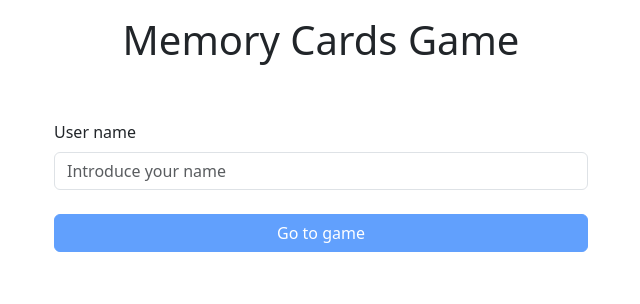
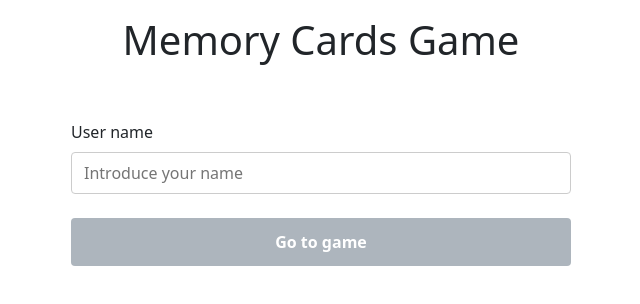
Before and after one commit to abelcerezuela/memory-cards-game, an Angular app in the folder memory-cards-angular-app/: page /home in a window 1280 px wide. Shown: the top 304 px of the page, without its empty margins (319-959 px from the left). Built offline with nearby package versions, Linux system fonts and the light colour scheme.

Commit message:
add styles and form control

```diff
--- a/memory-cards-angular-app/src/app/components/game/game.component.css
+++ b/memory-cards-angular-app/src/app/components/game/game.component.css
@@ -0,0 +1,118 @@
+.game {
+  display: flex;
+  flex-direction: column;
+  gap: 1rem;
+  margin: 1rem 0;
+}
+
+.game__header {
+  display: flex;
+  justify-content: space-between;
+  align-items: center;
+  margin: 1rem;
+}
+
+.game__player,
+.game__score {
+  margin: 0;
+  font-weight: 500;
+}
+
+.game__body {
+  margin: 1rem;
+}
+
+.game__status {
+  display: flex;
+  justify-content: space-between;
+  align-items: center;
+  margin-bottom: 1.5rem;
+}
+
+.game__question,
+.game__current-score {
+  margin: 0;
+  font-size: 1.1rem;
+}
+
+.game__grid {
+  margin-bottom: 1.5rem;
+}
+
+.game__row {
+  display: flex;
+  flex-wrap: wrap;
+  gap: 1rem;
+}
+
+.game__cell {
+  flex: 1 1 calc(33.333% - 1rem);
+}
+
+.game__number {
+  width: 100%;
+  padding: 2rem;
+  font-size: 1.5rem;
+  font-weight: bold;
+  border: 1px solid #ccc;
+  background-color: #f8f9fa;
+  text-align: center;
+  border-radius: 6px;
+  cursor: pointer;
+  transition: background-color 0.3s ease, color 0.3s ease;
+}
+
+.game__number--correct {
+  background-color: #198754;
+  color: #fff;
+}
+
+.game__number--wrong {
+  background-color: #dc3545;
+  color: #fff;
+}
+
+.game__number--hidden {
+  background-color: #e9ecef;
+  color: #000;
+}
+
+.game__number:disabled {
+  cursor: not-allowed;
+  opacity: 0.6;
+}
+
+.game__level {
+  margin-bottom: 1.5rem;
+}
+
+.game__label {
+  display: block;
+  margin-bottom: 0.5rem;
+  font-weight: 500;
+}
+
+.game__select {
+  width: auto;
+  padding: 0.5rem 1rem;
+  font-size: 1rem;
+}
+
+.game__start {
+  text-align: center;
+}
+
+.game__start-button {
+  padding: 0.75rem 1.5rem;
+  background-color: #0d6efd;
+  color: white;
+  border: none;
+  border-radius: 4px;
+  font-weight: bold;
+  cursor: pointer;
+  transition: background-color 0.3s ease;
+}
+
+.game__start-button:hover {
+  background-color: #0b5ed7;
+}
--- a/memory-cards-angular-app/src/app/components/game/game.component.html
+++ b/memory-cards-angular-app/src/app/components/game/game.component.html
@@ -1,25 +1,25 @@
-<div class="container">
-  <header class="d-flex justify-content-between align-items-center m-3">
-    <p>Player: {{ playerName }}</p>
-    <p>Historical score: {{ historicalScore }}</p>
+<section class="game">
+  <header class="game__header">
+    <p class="game__player">Player: {{ playerName }}</p>
+    <p class="game__score">Historical score: {{ historicalScore }}</p>
   </header>
 
-  <div class="m-3">
+  <div class="game__body">
     @if (started){
-      <div class="d-flex justify-content-between align-items-center mb-3">
-        <p>¿Where is number {{ targetNumber }}?</p>
-        <p>Current score: {{ currentScore }}</p>
+      <div class="game__status">
+        <p class="game__question">¿Where is number {{ targetNumber }}?</p>
+        <p class="game__current-score">Current score: {{ currentScore }}</p>
       </div>
-      <div class="mb-3">
-        <div class="row">
+      <div class="game__grid">
+        <div class="game__row">
           @for (num of randomNumbers; track $index) {
-            <div class="col-4 p-2">
+            <div class="game__cell">
               <button
-                class="w-100 border p-4 fs-3 fw-bold d-flex justify-content-center align-items-center position-relative"
+                class="game__number"
                 [ngClass]="{
-                  'bg-success text-white': selectedIndex === $index && correct,
-                  'bg-danger text-white': selectedIndex === $index && !correct,
-                  'bg-light': selectedIndex !== $index
+                  'game__number--correct': selectedIndex === $index && correct,
+                  'game__number--wrong': selectedIndex === $index && !correct,
+                  'game__number--hidden': selectedIndex !== $index
                 }"
                 (click)="selectNumber($index)"
                 [disabled]="!waitingForSelection"
@@ -32,19 +32,18 @@
       </div>
     } @else {
       <!-- Level -->
-      <div class="mb-3">
-        <label for="level" class="form-label">Select level:</label>
-        <select id="level" class="form-select w-auto" [(ngModel)]="level">
+      <div class="game__level">
+        <label for="level" class="game__label">Select level:</label>
+        <select id="level" class="game__select" [(ngModel)]="level">
           <option value="easy">Easy (10s)</option>
           <option value="medium">Medium (5s)</option>
           <option value="hard">High (2s)</option>
         </select>
       </div>
       <!-- Start button -->
-      <div>
-        <button class="btn btn-primary" (click)="startGame()">Start game</button>
+      <div class="game__start">
+        <button class="game__start-button" (click)="startGame()">Start game</button>
       </div>
     }
   </div>
-
-</div>
+</section>
--- a/memory-cards-angular-app/src/app/components/home/home.component.css
+++ b/memory-cards-angular-app/src/app/components/home/home.component.css
@@ -0,0 +1,73 @@
+.home {
+  display: flex;
+  flex-direction: column;
+  justify-content: space-between;
+  align-items: center;
+  margin: 1rem 0;
+}
+
+.home__header {
+  width: 100%;
+  margin-bottom: 3rem;
+  text-align: center;
+}
+
+.home__title {
+  width: 100%;
+}
+
+.home__heading {
+  font-size: 2rem;
+  font-weight: bold;
+}
+
+.home__form {
+  width: 100%;
+  display: flex;
+  justify-content: center;
+}
+
+.home__fieldset {
+  width: 100%;
+  max-width: 500px;
+  border: none;
+  padding: 0;
+}
+
+.home__form-group {
+  margin-bottom: 1.5rem;
+}
+
+.home__label {
+  display: block;
+  margin-bottom: 0.5rem;
+  font-weight: 500;
+}
+
+.home__input {
+  width: 100%;
+  padding: 0.5rem 0.75rem;
+  border: 1px solid #ccc;
+  border-radius: 4px;
+}
+
+.home__button {
+  width: 100%;
+  padding: 0.75rem;
+  background-color: #0d6efd;
+  color: white;
+  border: none;
+  border-radius: 4px;
+  font-weight: bold;
+  cursor: pointer;
+  transition: background-color 0.3s ease;
+}
+
+.home__button:disabled {
+  background-color: #adb5bd;
+  cursor: not-allowed;
+}
+
+.home__button:hover:not(:disabled) {
+  background-color: #0b5ed7;
+}
--- a/memory-cards-angular-app/src/app/components/home/home.component.html
+++ b/memory-cards-angular-app/src/app/components/home/home.component.html
@@ -1,19 +1,27 @@
-<section class="container d-flex flex-column justify-content-between align-items-center my-3">
-  <header class="row w-100 mb-5">
-    <div class="col-12 text-center">
+<section class="home">
+  <header class="home__header">
+    <div class="home__title">
       <h1>{{ title }}</h1>
     </div>
   </header>
 
-  <form class="md-form row w-100">
-    <fieldset class="col-12 col-md-6 mx-auto">
-
-      <div class="mb-4">
-        <label for="username" class="form-label">User name</label>
-        <input type="text" id="username" name="username" [(ngModel)]="username" placeholder="Introduce your name" class="form-control">
+  <form class="home__form" (ngSubmit)="goToGame()" [formGroup]="userForm">
+    <fieldset class="home__fieldset">
+      <div class="home__form-group">
+        <label for="username" class="home__label">User name</label>
+        <input type="text" id="username" name="username" formControlName="username" placeholder="Introduce your name" class="home__input">
+        @if (userForm.controls['username'].touched) {
+          <div class="text-danger">
+            @if (userForm.controls['username'].errors?.['required']) {
+              <span>User name is required</span>
+            }
+            @if (userForm.controls['username'].errors?.['minlength']) {
+              <span>User name should be at least 4 characters long</span>
+            }
+          </div>
+          }
       </div>
-
-      <button class="btn btn-primary w-100" [routerLink]="['/game', username]" [disabled]="!username">Go to game</button>
+      <button class="home__button" type="submit" [disabled]="userForm.invalid">Go to game</button>
     </fieldset>
   </form>
 </section>
--- a/memory-cards-angular-app/src/app/components/home/home.component.ts
+++ b/memory-cards-angular-app/src/app/components/home/home.component.ts
@@ -1,15 +1,24 @@
 import { Component } from '@angular/core';
-import { FormsModule } from '@angular/forms';
-import { RouterLink } from '@angular/router';
+import { FormControl, FormGroup, FormsModule, ReactiveFormsModule, Validators } from '@angular/forms';
+import { Router } from '@angular/router';
 
 
 @Component({
   selector: 'app-home',
-  imports: [FormsModule, RouterLink],
+  imports: [FormsModule, ReactiveFormsModule],
   templateUrl: './home.component.html',
   styleUrl: './home.component.css'
 })
 export class HomeComponent {
   title = 'Memory Cards Game';
-  username: string = '';
+  userForm: FormGroup = new FormGroup({
+    username: new FormControl("", [Validators.required,Validators.minLength(4)])
+  });
+
+  constructor(private router: Router) {}
+
+  goToGame() {
+    const username = this.userForm.get('username')?.value;
+    this.router.navigateByUrl(`/game/${username}`);
+  }
 }
```
Also changed, not shown: memory-cards-angular-app/ngsw-config.json (+17 -2 lines).
